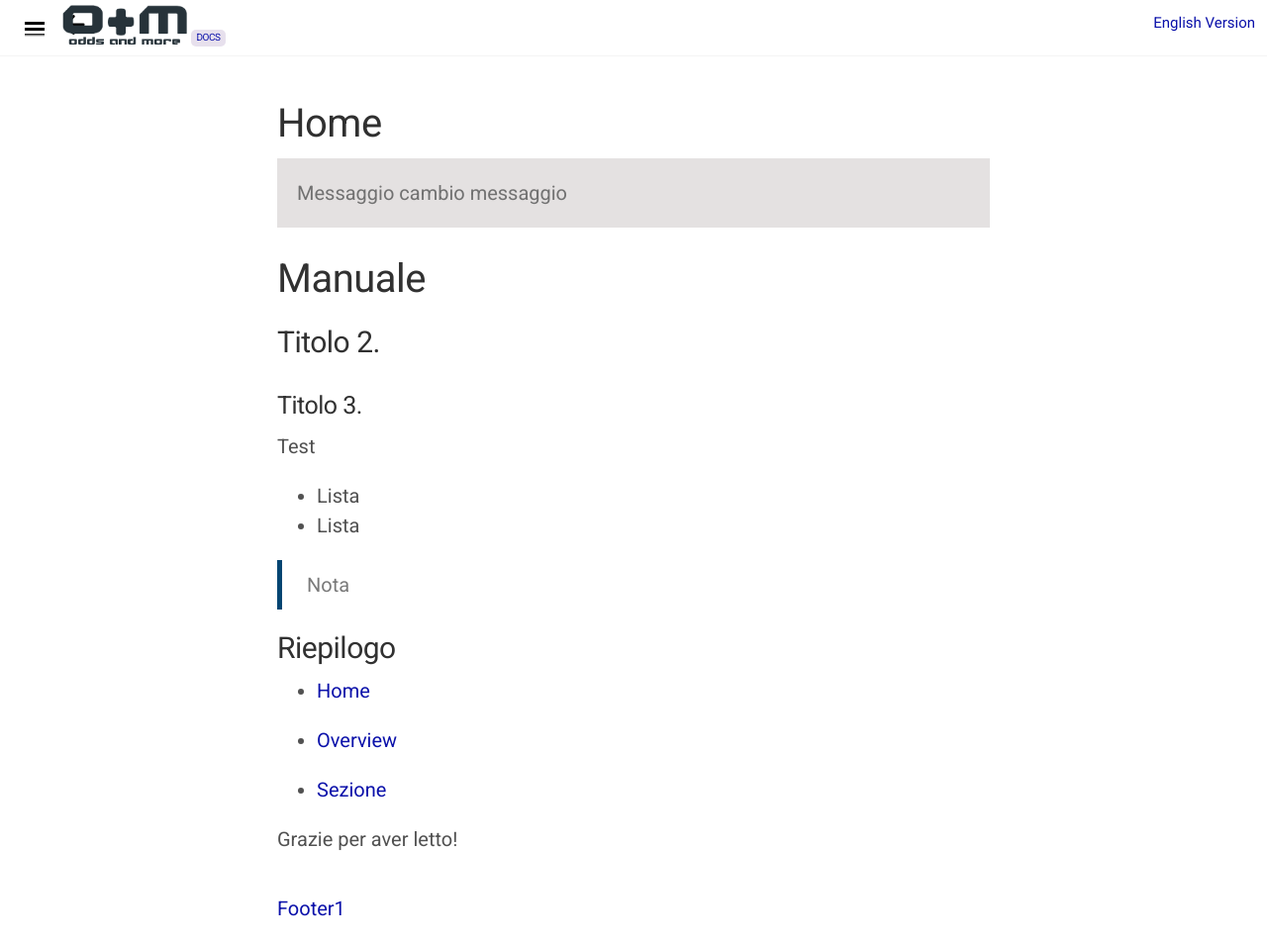
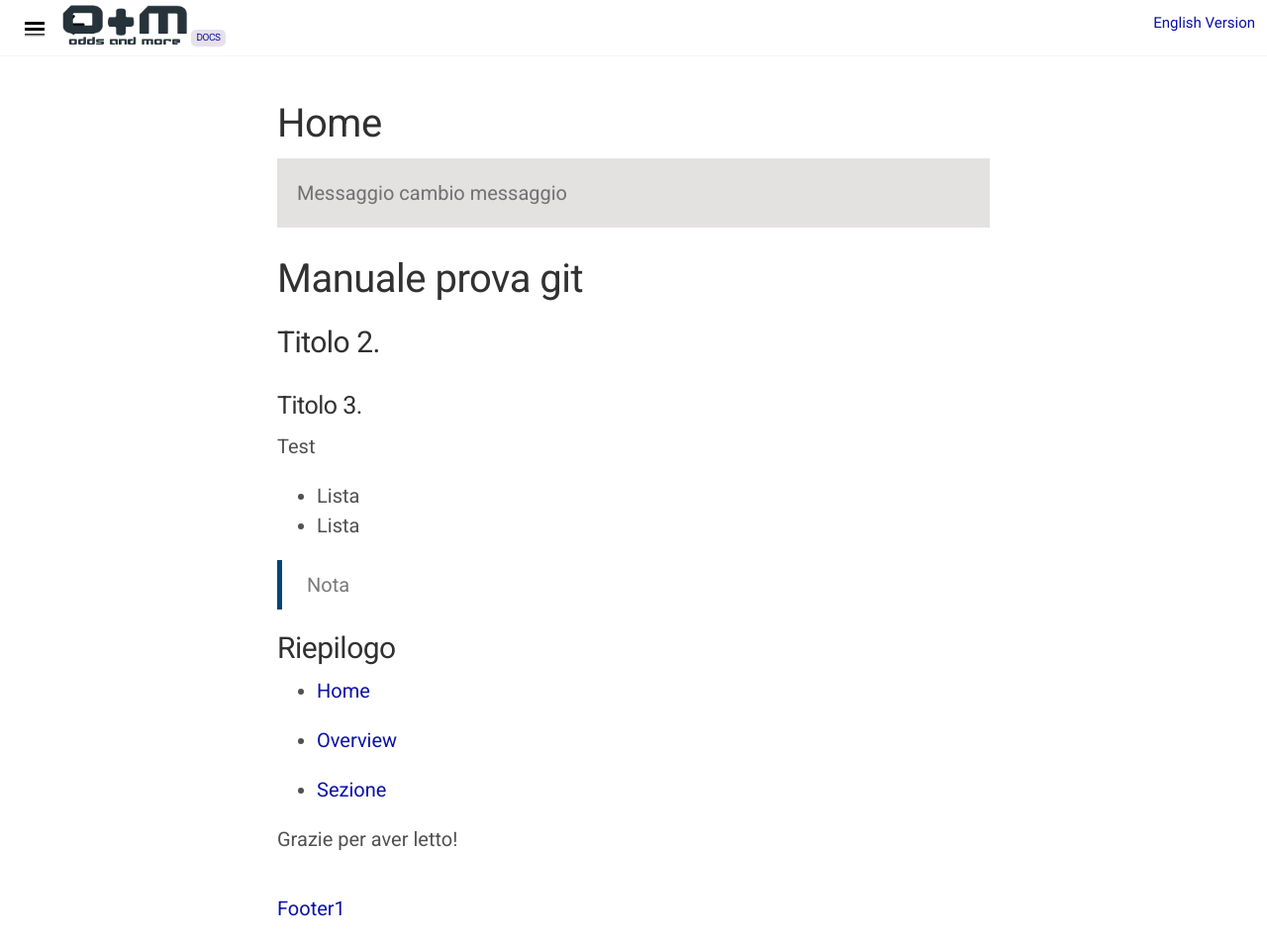
Before and after one commit to docsforodds/docs, a Jekyll site: the page built from docs/it/index.md, in a window 1280 px wide and 953 px high. Shown: the whole window at 99% size. Built offline with Jekyll 4.4.1, drawn with Linux system fonts in a browser that asks for light colours; nearby versions of some CDN libraries.

```diff
--- a/docs/it/index.md
+++ b/docs/it/index.md
@@ -9,7 +9,7 @@ category: main
 
 </p>
 
-# Manuale
+# Manuale prova git
 ## Titolo 2.
 ### Titolo 3.
 
```
